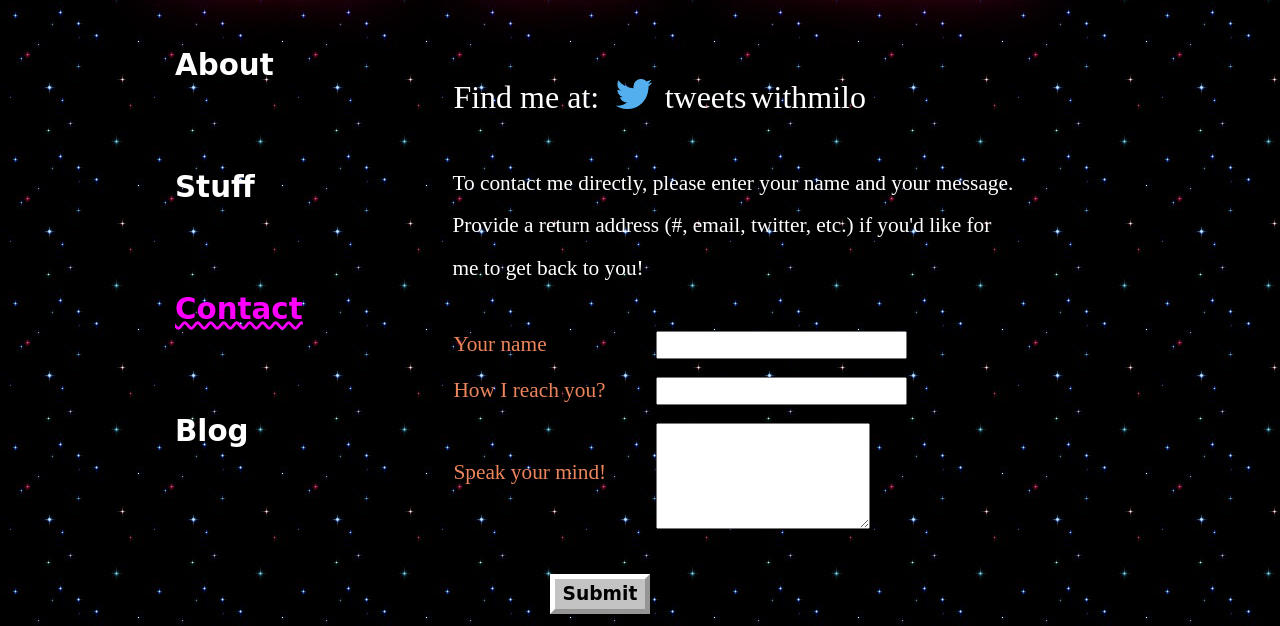
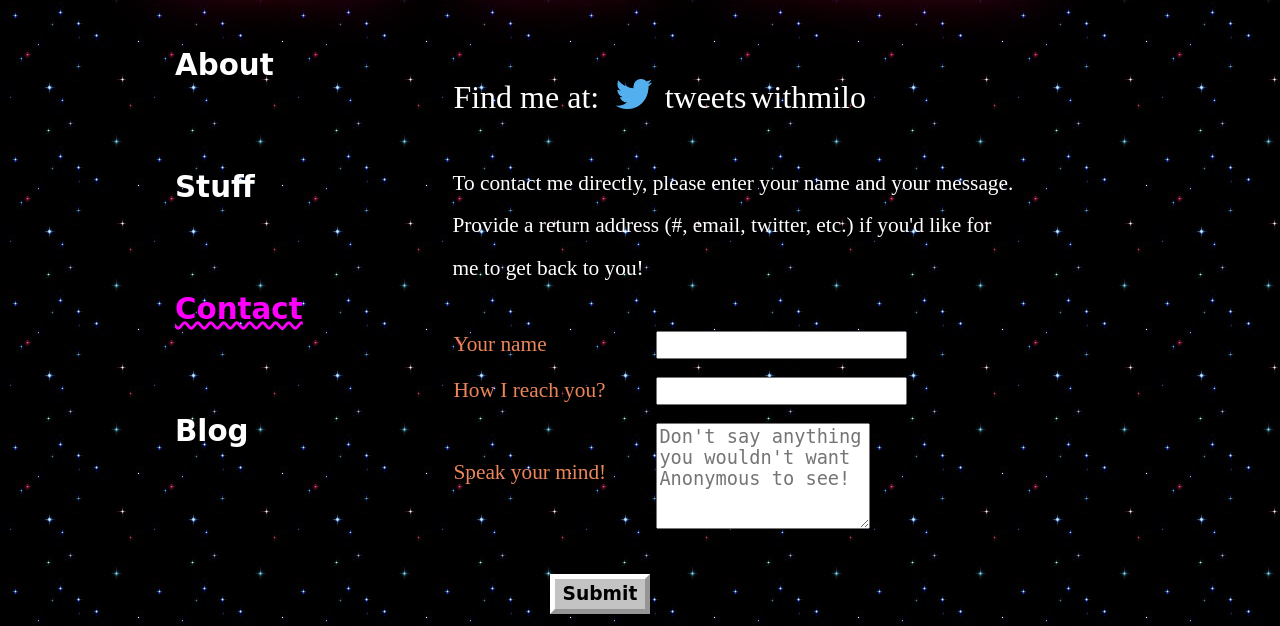
Before and after one commit to codewithmilo/milo-dot-pizza, a PHP site: page /contact in a window 1280 px wide. Shown: the part 174-800 px from the top of the page. Run offline with PHP 8.4, Linux system fonts and the light colour scheme.

```diff
--- a/js/contact_form.js
+++ b/js/contact_form.js
@@ -13,7 +13,7 @@ document.write('\
 </tr>\
 <tr>\
     <td colspan="2"><label for="msg">Speak your mind!</label></td>\
-    <td colspan="2" id="msg-td"><textarea id="msg" name="msg" class="form"></textarea></td>\
+    <td colspan="2" id="msg-td"><textarea id="msg" name="msg" class="form" placeholder="Don\'t say anything you wouldn\'t want Anonymous to see!"></textarea></td>\
 </tr>\
 <tr>\
     <td colspan="3" id="submit-td"><input type="submit" name="submit" class="form" /></td>\
--- a/style/contact.css
+++ b/style/contact.css
@@ -59,6 +59,7 @@ textarea {
     height: 100px;
     width: 208px;
     vertical-align: top;
+    font-size: 14pt;
 }
 #submit-td {
     text-align: center;
--- a/templates/contact_form.html
+++ b/templates/contact_form.html
@@ -12,7 +12,7 @@
 </tr>
 <tr>
     <td colspan="2"><label for="msg">Speak your mind!</label></td>
-    <td colspan="2" id="msg-td"><textarea id="msg" name="msg" class="form"></textarea></td>
+    <td colspan="2" id="msg-td"><textarea id="msg" name="msg" class="form" placeholder="Don't say anything you wouldn't want Anonymous to see!"></textarea></td>
 </tr>
 <tr>
     <td colspan="3" id="submit-td"><input type="submit" name="submit" class="form" /></td>
```
